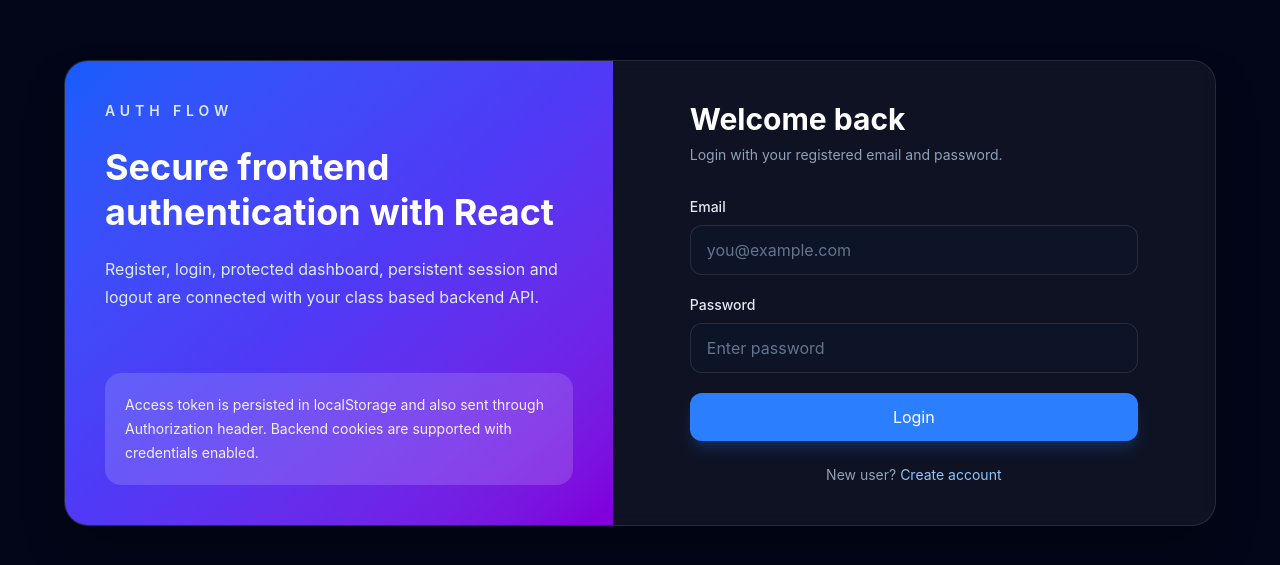
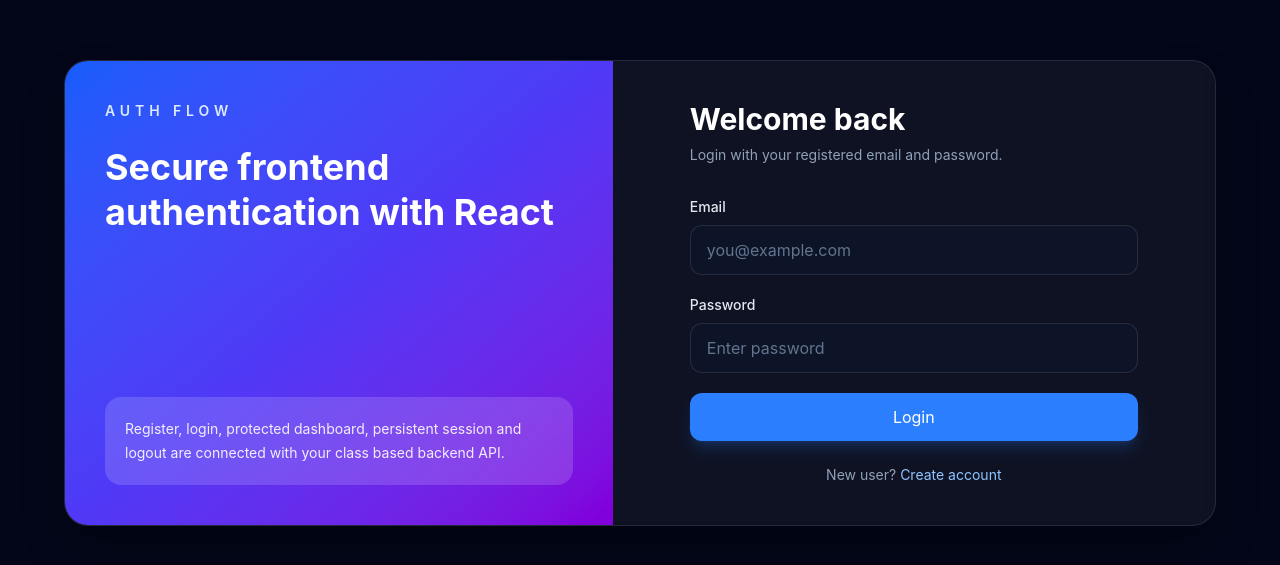
Before and after one commit to AI-Powered-Component-Library/COMPOLAB, a React app in the folder FRONTEND/: page /login in a window 1280 px wide. Shown: the part 107-672 px from the top of the page. Built offline with nearby package versions, Linux system fonts and the light colour scheme; no server answers; the HTML template or start-up script is replaced by a standard one.

Commit message:
refactor: update AuthLayout component to streamline authentication messaging

```diff
--- a/FRONTEND/src/features/auth/components/AuthLayout.jsx
+++ b/FRONTEND/src/features/auth/components/AuthLayout.jsx
@@ -9,15 +9,12 @@ const AuthLayout = ({ title, subtitle, children }) => {
               <h1 className="mt-6 text-4xl font-bold leading-tight text-white">
                 Secure frontend authentication with React
               </h1>
-              <p className="mt-5 text-base leading-7 text-blue-100">
-                Register, login, protected dashboard, persistent session and logout are connected with your class based backend API.
-              </p>
+
             </div>
             <div className="rounded-2xl bg-white/15 p-5 text-sm leading-6 text-white/90">
-              Access token is persisted in localStorage and also sent through Authorization header. Backend cookies are supported with credentials enabled.
-            </div>
+              Register, login, protected dashboard, persistent session and logout are connected with your class based backend API.
           </div>
-
+        </div>
           <div className="p-6 sm:p-10">
             <div className="mx-auto max-w-md">
               <h2 className="text-3xl font-bold text-white">{title}</h2>
```
